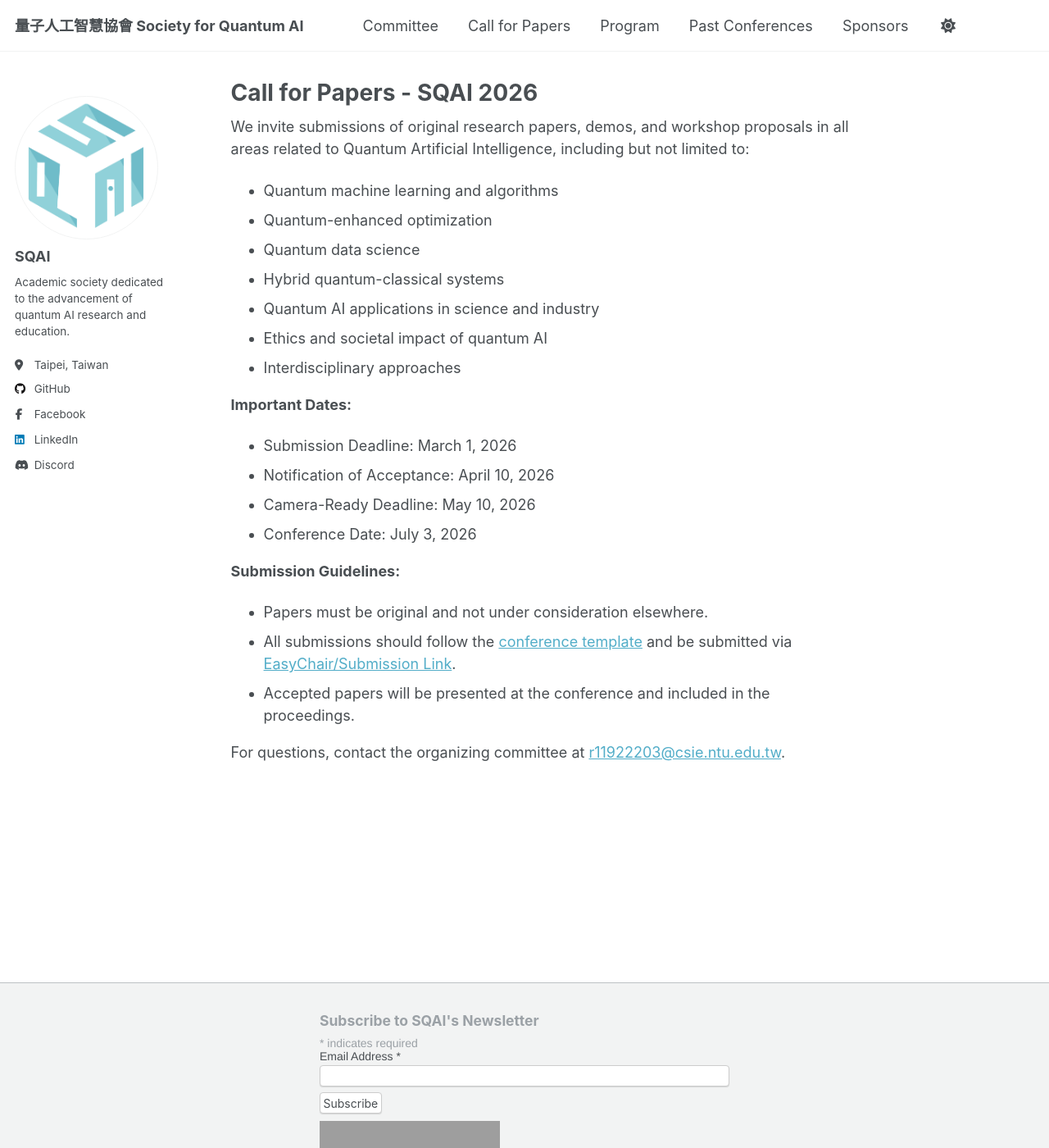
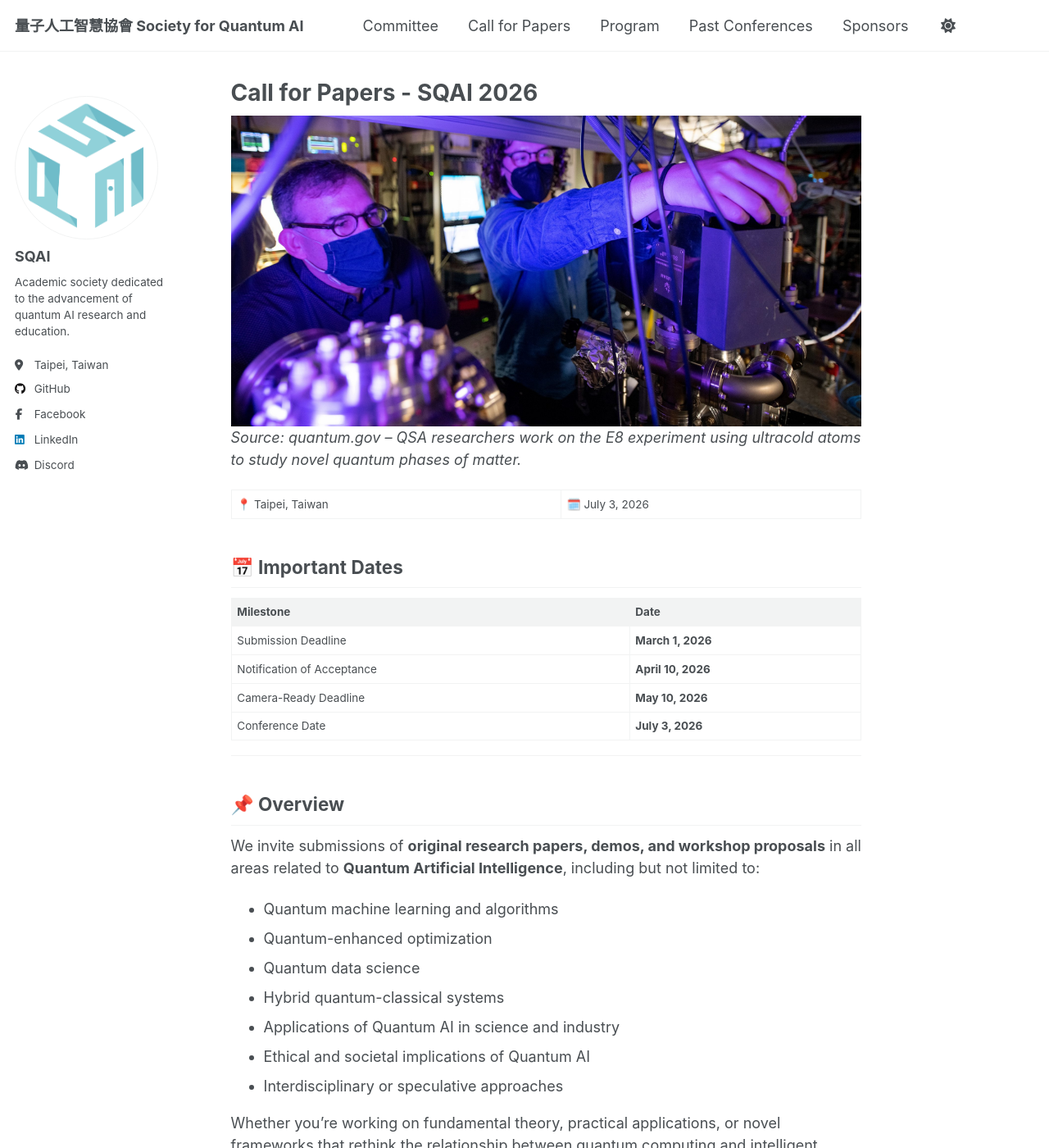
Before and after one commit to danielqnow/QuantumIntelligenceSociety.github.io, a Jekyll site: the page built from _pages/cfp.md, in a window 1280 px wide and 1400 px high. Shown: the whole window at 82% size. Built offline with Jekyll 4.4.1, drawn with Linux system fonts in a browser that asks for light colours; comment, search, counter and statistics services are not loaded; some of the changed text lies outside the part shown; grey boxes are pictures that could not be loaded.

```diff
--- a/_pages/cfp.md
+++ b/_pages/cfp.md
@@ -4,25 +4,66 @@ title: "Call for Papers - SQAI 2026"
 author_profile: true
 ---
 
-We invite submissions of original research papers, demos, and workshop proposals in all areas related to Quantum Artificial Intelligence, including but not limited to:
+![Quantum Computer](/images/quantumcomputer.jpg)
+*Source: quantum.gov – QSA researchers work on the E8 experiment using ultracold atoms to study novel quantum phases of matter.*
+
+📍 Taipei, Taiwan | 🗓️ July 3, 2026
+
+## 📅 Important Dates
+
+| Milestone | Date |
+|-----------|------|
+| Submission Deadline | **March 1, 2026** |
+| Notification of Acceptance | **April 10, 2026** |
+| Camera-Ready Deadline | **May 10, 2026** |
+| Conference Date | **July 3, 2026** |
+
+---
+
+## 📌 Overview
+
+We invite submissions of **original research papers, demos, and workshop proposals** in all areas related to **Quantum Artificial Intelligence**, including but not limited to:
 
 - Quantum machine learning and algorithms
 - Quantum-enhanced optimization
 - Quantum data science
 - Hybrid quantum-classical systems
-- Quantum AI applications in science and industry
-- Ethics and societal impact of quantum AI
-- Interdisciplinary approaches
+- Applications of Quantum AI in science and industry
+- Ethical and societal implications of Quantum AI
+- Interdisciplinary or speculative approaches
 
-**Important Dates:**
-- Submission Deadline: March 1, 2026
-- Notification of Acceptance: April 10, 2026
-- Camera-Ready Deadline: May 10, 2026
-- Conference Date: July 3, 2026
+Whether you're working on fundamental theory, practical applications, or novel frameworks that rethink the relationship between quantum computing and intelligent systems, we want to hear from you.
 
-**Submission Guidelines:**
-- Papers must be original and not under consideration elsewhere.
-- All submissions should follow the [conference template](#) and be submitted via [EasyChair/Submission Link](#).
-- Accepted papers will be presented at the conference and included in the proceedings.
+---
 
-For questions, contact the organizing committee at [r11922203@csie.ntu.edu.tw](mailto:r11922203@csie.ntu.edu.tw).
+## 🧠 What is Quantum AI?
+
+**Quantum AI** is the emerging field at the intersection of **quantum computing** and **artificial intelligence**, where quantum algorithms and hardware are leveraged to enhance the way intelligent systems learn, reason, and process information.
+
+Quantum AI explores:
+- Optimization and search
+- Generative models and pattern recognition
+- Quantum-enhanced reinforcement learning
+- Cryptography and secure multi-agent coordination
+- AI for quantum control and error correction
+
+It is more than just a technical fusion—it is a reimagination of how intelligence and computation may co-evolve in the quantum era.
+
+---
+
+## 📤 Submission Guidelines
+
+- Submissions must be **original** and **not under review elsewhere**.
+- Papers should follow the official [conference template](#) and be submitted via [EasyChair / Submission Portal](#).
+- All accepted contributions will be presented at the conference and included in the proceedings.
+
+We welcome theoretical, applied, and exploratory contributions. Both short papers and long papers will be considered.
+
+---
+
+## 📬 Questions?
+
+Please contact the organizing committee at:
+**[r11922203@csie.ntu.edu.tw](mailto:r11922203@csie.ntu.edu.tw)**
+
+You can also reach us through our [Discord server](#) for informal inquiries and community discussion.
```
Also changed, not shown: _pages/about.md (+9 -0 lines), images/quantumcomputer.jpg (added), images/quantumlaser.jpg (added).
